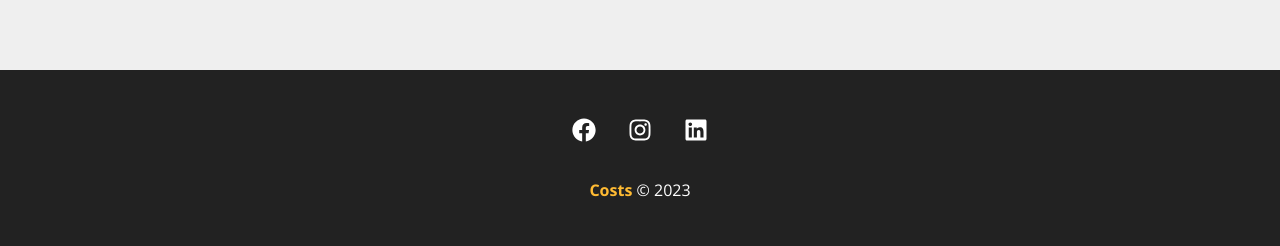
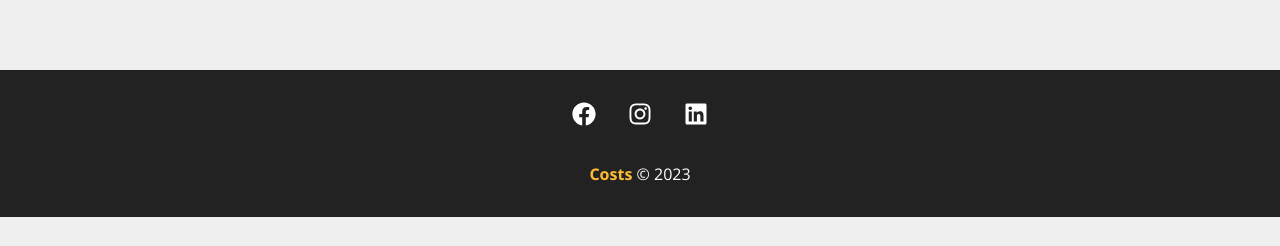
Before and after one commit to TatianePatriota/costs-react, a React (Create React App) app: page / in a window 1280 px wide. Shown: the part 631-877 px from the top of the page. After the commit the page ends 848 px from the top, so only its background shows below. Built offline with nearby package versions, Linux system fonts and the light colour scheme.

Commit message:
alterando padding do footer

```diff
--- a/src/components/layout/Footer.module.css
+++ b/src/components/layout/Footer.module.css
@@ -1,7 +1,7 @@
 .footer {
   background-color: #222;
   color: #fff;
-  padding: 3em;
+  padding: 2em 3em;
   text-align: center;
 }
 
```
